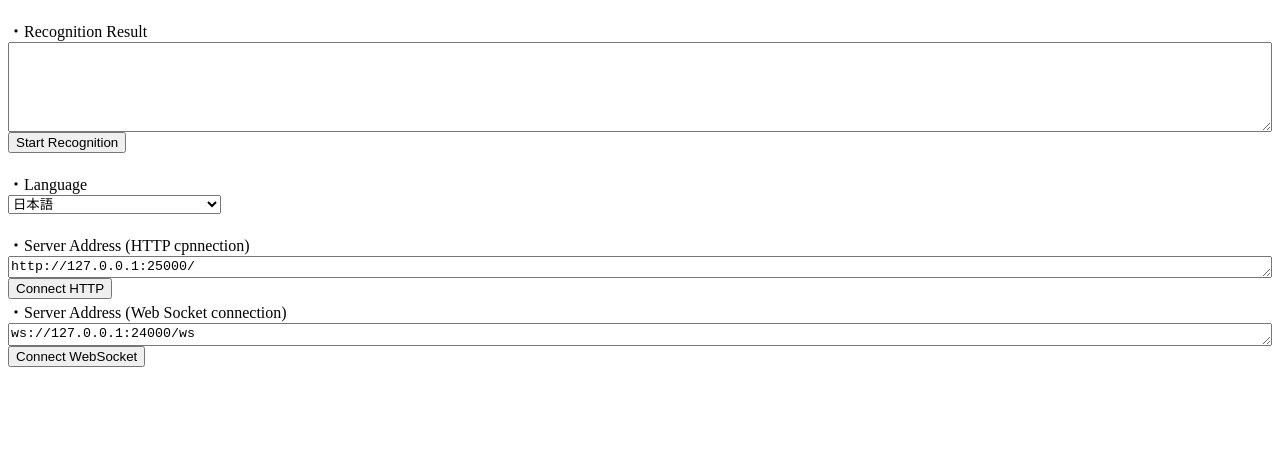
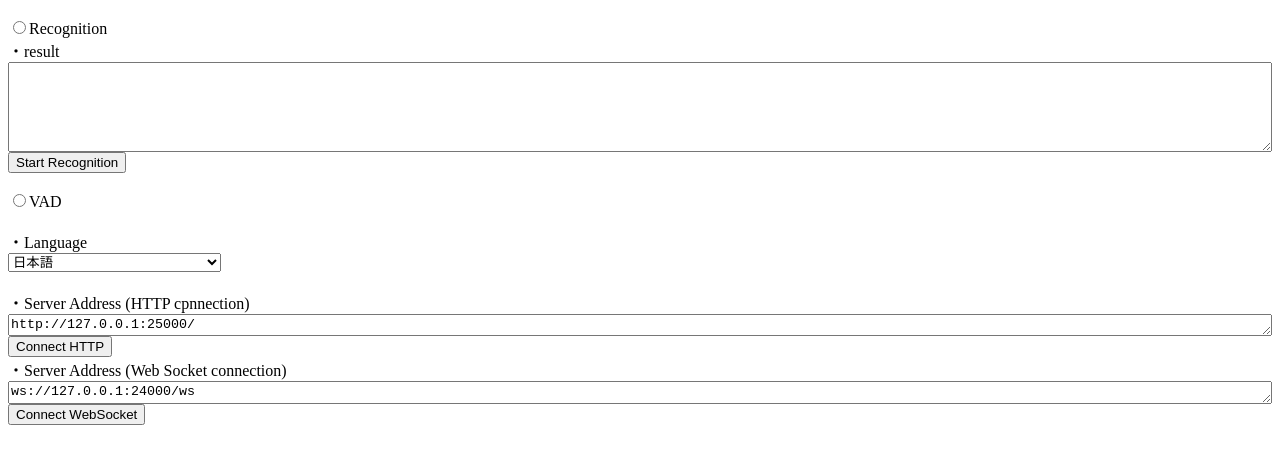
Before and after one commit to m-ryo/m-ryo.github.io, a plain HTML site: page index.html in a window 1280 px wide. Shown: the part 48-512 px from the top of the page. Drawn offline with nearby package versions, Linux system fonts and the light colour scheme.

Commit message:
audio start

```diff
--- a/index.html
+++ b/index.html
@@ -15,9 +15,12 @@
 
     <h1>Voice Recognition HTTP Client</h1>
 
-    ・Recognition Result <br />
+    <input id="recognition" type="radio" onclick="radioCheck()" value=true>Recognition<br />
+    ・result<br/>
     <textarea readOnly id="result_text" rows="5"></textarea><br />
     <input type="button" id="onoffbutton" onclick="startButton(event)" value="Start Recognition" /><br /><br />
+
+    <input id="vad" type="radio" onclick="radioCheck()" value=true>VAD<br /><br />
 
     ・Language <br />
     <select id="select_language" onchange="updateCountry()"></select><br /><br />
@@ -123,6 +126,16 @@
 
     //////////
 
+    var flag_recognition    = true;
+    var flag_vad            = true;
+
+    function radioCheck(){
+        flag_recognition    = document.getElementById('recognition').value;
+        flag_vad            = document.getElementById('vad').value;
+    }
+
+    //////////
+
     var xhr = null;
     var http_url    = "http://127.0.0.1:12000/";
     var ws_url      = "ws://127.0.0.1:24000/ws";
@@ -135,17 +148,22 @@
     var recognizing = false;
     var ignore_onend = false;
 
+    var flag_audiostart = false;
+
     var recognition = new webkitSpeechRecognition();
 
     recognition.continuous = true;
     recognition.interimResults = false;
 
     recognition.onstart = function() {
+        if(flag_recognition){
             recognizing = true;
+        }
     };
 
     recognition.onaudiostart = function() {
         console.log('Audio capturing started');
+        if(flag_vad){
             if(flag_wsconnection){
                 try {
                     if(ws == null) {
@@ -170,10 +188,13 @@
                     $("#ws_url").prop('disabled', false);
                 }
             }
+            flag_audiostart = true;
+        }
     }
 
     recognition.onaudioend = function() {
         console.log('Audio capturing ended');
+        if(flag_audiostart){
             if(flag_wsconnection){
                 try {
                     if(ws == null) {
@@ -196,6 +217,7 @@
                     flag_wsconnection = false;
                     document.getElementById("ws_btn").value = "Connect WebSocket";
                     $("#ws_url").prop('disabled', false);
+                }
             }
         }
     }
```
Lines whose indentation alone changed are shown as unchanged.
